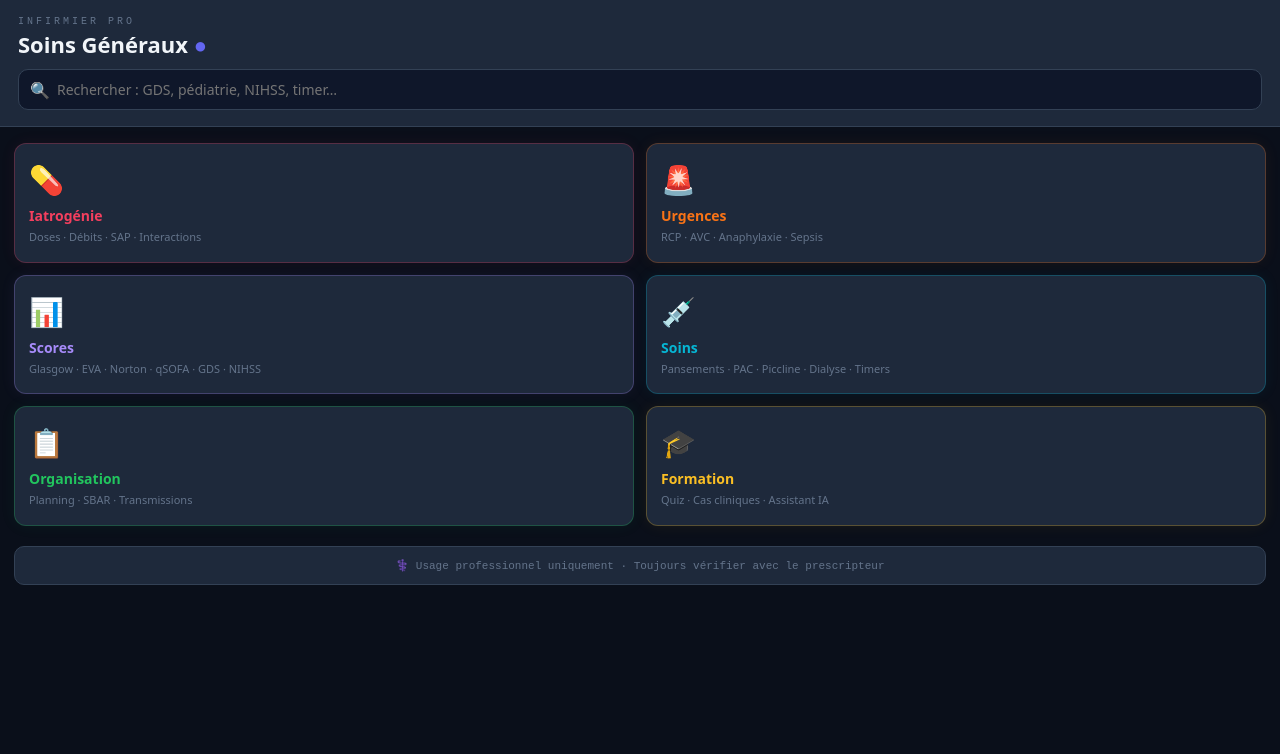
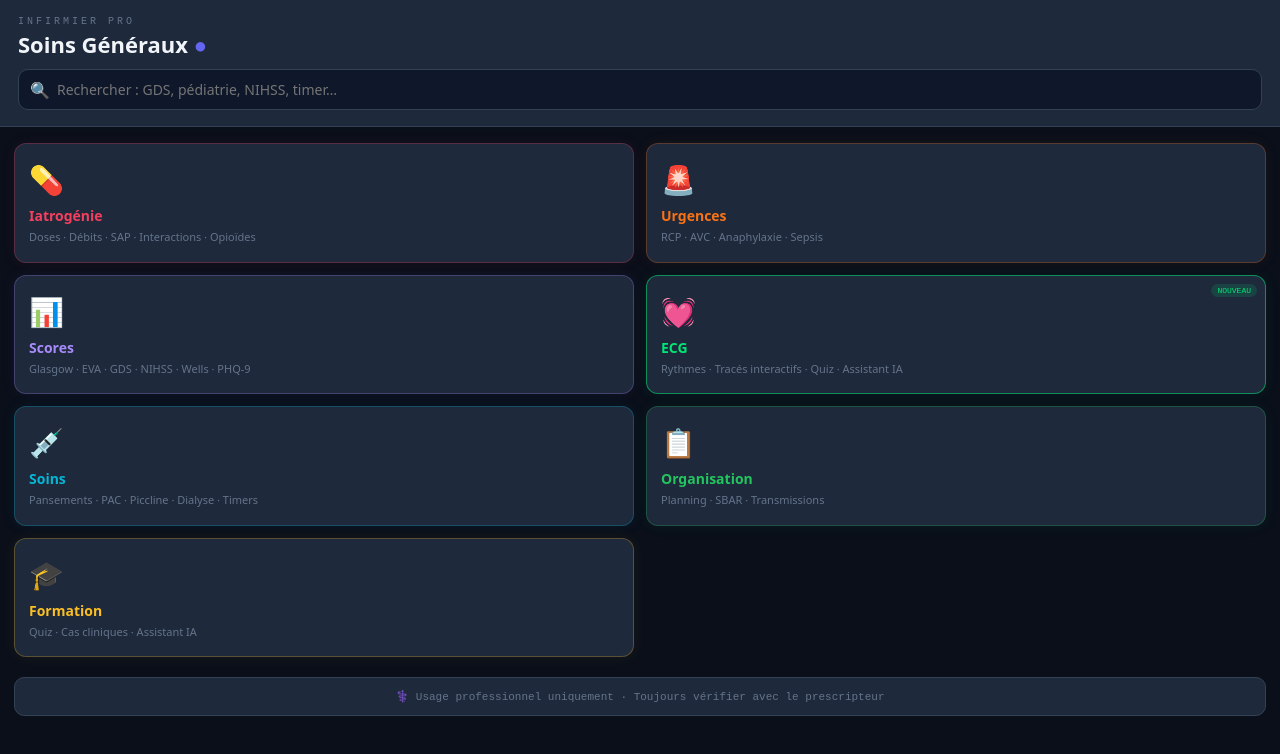
Before and after one commit to YZ-IE/infirmier-pro, a React (Vite) app: page / in a window 1280 px wide. Shown: the top 754 px of the page. Built offline with nearby package versions, Linux system fonts and the light colour scheme.

Commit message:
fix: App.jsx module ECG sur la home

```diff
--- a/src/App.jsx
+++ b/src/App.jsx
@@ -6,11 +6,13 @@ import Scores from './modules/Scores/index.jsx';
 import Soins from './modules/Soins/index.jsx';
 import Organisation from './modules/Organisation/index.jsx';
 import Formation from './modules/Formation/index.jsx';
+import ECG from './modules/ECG/index.jsx';
 
 const MODULES = [
-  { id:'iatr',  label:'Iatrogénie',   icon:'💊', color:T.iatr,  desc:'Doses · Débits · SAP · Interactions' },
+  { id:'iatr',  label:'Iatrogénie',   icon:'💊', color:T.iatr,  desc:'Doses · Débits · SAP · Interactions · Opioïdes' },
   { id:'urg',   label:'Urgences',     icon:'🚨', color:T.urg,   desc:'RCP · AVC · Anaphylaxie · Sepsis' },
-  { id:'score', label:'Scores',       icon:'📊', color:T.score, desc:'Glasgow · EVA · Norton · qSOFA · GDS · NIHSS' },
+  { id:'score', label:'Scores',       icon:'📊', color:T.score, desc:'Glasgow · EVA · GDS · NIHSS · Wells · PHQ-9' },
+  { id:'ecg',   label:'ECG',          icon:'💓', color:'#00e676', desc:'Rythmes · Tracés interactifs · Quiz · Assistant IA', badge:'NOUVEAU' },
   { id:'soins', label:'Soins',        icon:'💉', color:T.soins, desc:'Pansements · PAC · Piccline · Dialyse · Timers' },
   { id:'orga',  label:'Organisation', icon:'📋', color:T.orga,  desc:'Planning · SBAR · Transmissions' },
   { id:'form',  label:'Formation',    icon:'🎓', color:T.form,  desc:'Quiz · Cas cliniques · Assistant IA' },
@@ -96,6 +98,7 @@ export default function App() {
       case 'iatr':  return <Iatrogenique onBack={() => setActive(null)} />;
       case 'urg':   return <Urgences     onBack={() => setActive(null)} />;
       case 'score': return <Scores       onBack={() => setActive(null)} />;
+      case 'ecg':   return <ECG          onBack={() => setActive(null)} />;
       case 'soins': return <Soins        onBack={() => setActive(null)} />;
       case 'orga':  return <Organisation onBack={() => setActive(null)} />;
       case 'form':  return <Formation    onBack={() => setActive(null)} />;
@@ -164,10 +167,11 @@ export default function App() {
         <div style={{ display:'grid', gridTemplateColumns:'1fr 1fr', gap:12 }}>
           {MODULES.map(m => (
             <div key={m.id} onClick={() => setActive(m.id)} style={{
-              background:'#1e293b', border:`1px solid ${m.color}44`,
+              background:'#1e293b', border:`1px solid ${m.badge ? m.color+'88' : m.color+'44'}`,
               borderRadius:12, padding:'16px 14px', cursor:'pointer',
-              transition:'all 0.2s', boxShadow:`0 0 16px ${m.color}11`
+              transition:'all 0.2s', boxShadow:`0 0 16px ${m.color}11`, position:'relative'
             }}>
+              {m.badge && <span style={{position:'absolute',top:8,right:8,background:m.color+'22',color:m.color,fontSize:8,fontFamily:'monospace',padding:'2px 6px',borderRadius:8}}>{m.badge}</span>}
               <div style={{ fontSize:28, marginBottom:8 }}>{m.icon}</div>
               <div style={{ color:m.color, fontWeight:700, fontSize:14, marginBottom:4 }}>{m.label}</div>
               <div style={{ color:T.muted, fontSize:11, lineHeight:1.5 }}>{m.desc}</div>
```
Also changed, not shown: 7 other files (tests, documents, lock files or other folders).
